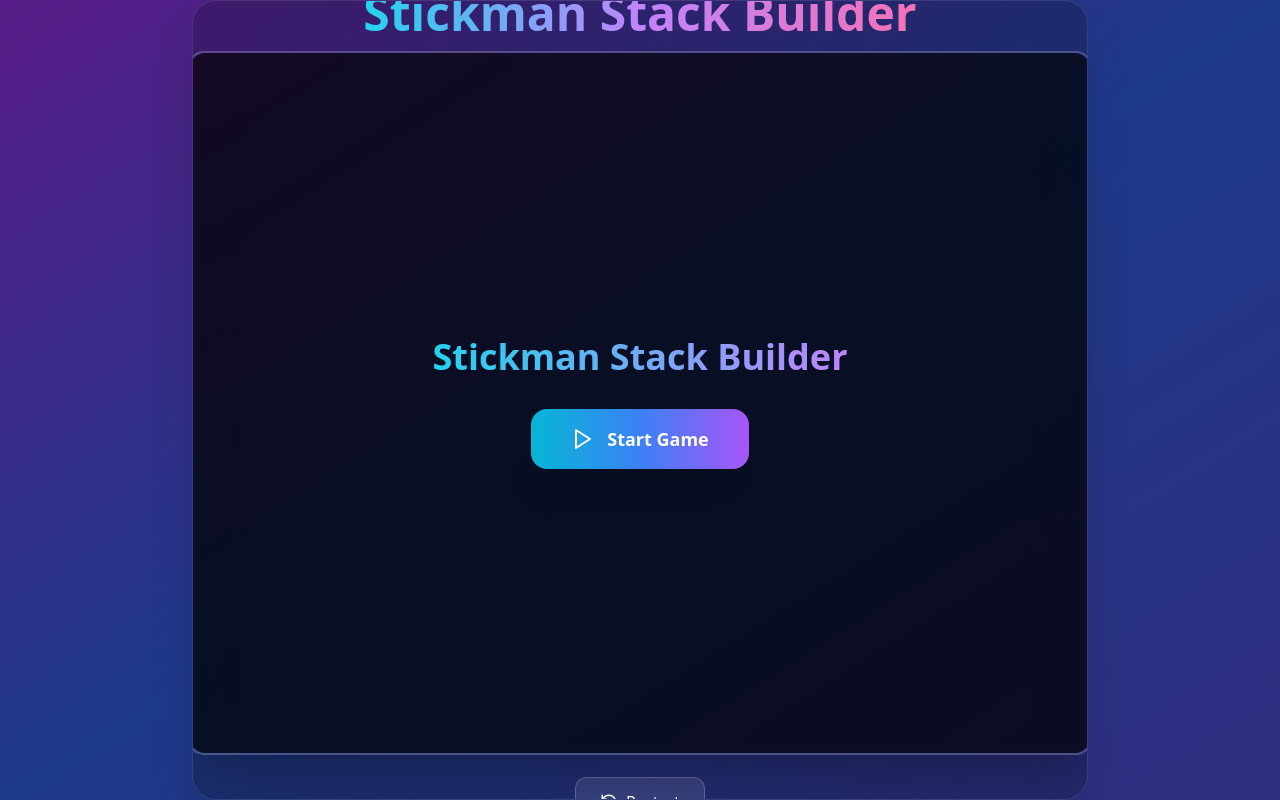
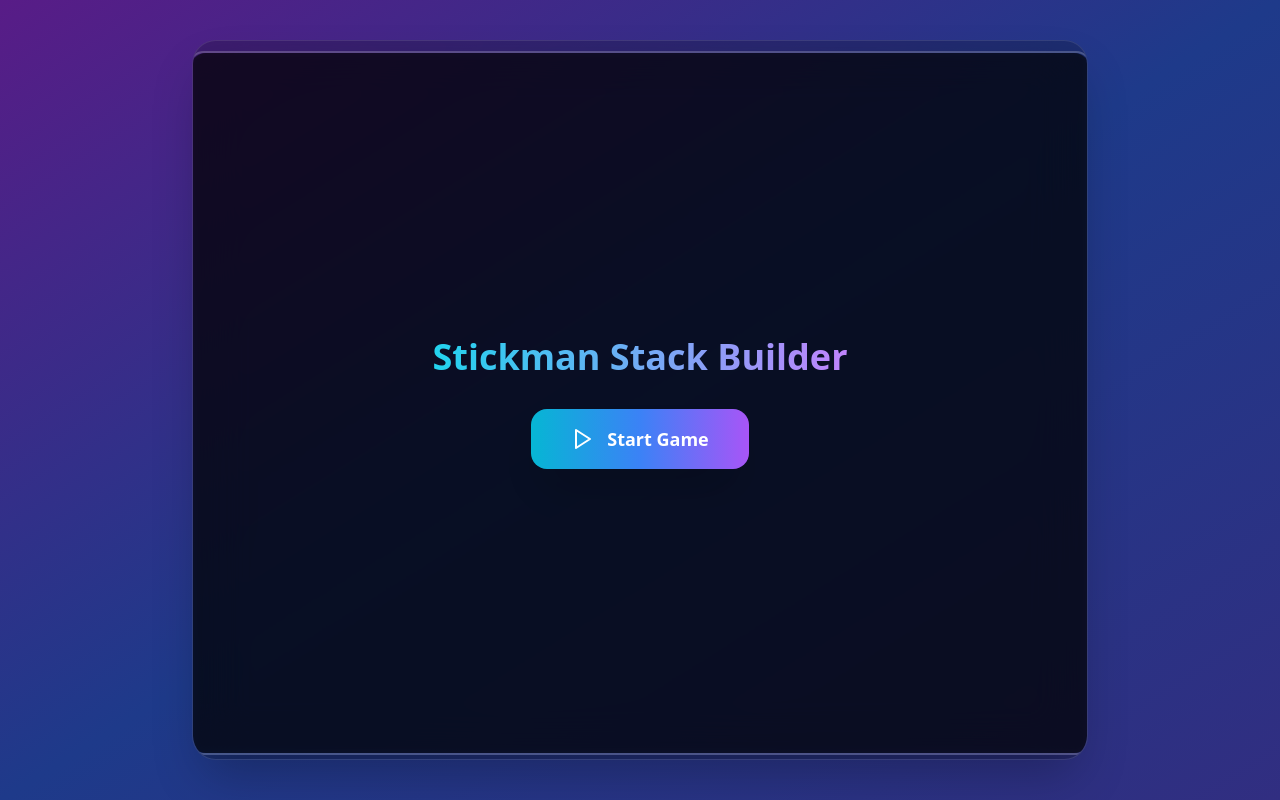
Before and after one commit to cammerbroscammerbro/poki, a React (Vite) app in the folder project/: page / in a window 1280 px wide. Built offline with nearby package versions, Linux system fonts and the light colour scheme.

Commit message:
Update StickmanStackBuilder.tsx

```diff
--- a/project/src/components/StickmanStackBuilder.tsx
+++ b/project/src/components/StickmanStackBuilder.tsx
@@ -76,6 +76,8 @@ const StickmanStackBuilder: React.FC = () => {
   const audioRef = useRef<HTMLAudioElement | null>(null);
   const jumpSfxRef = useRef<HTMLAudioElement | null>(null);
   const coinSfxRef = useRef<HTMLAudioElement | null>(null);
+  const playAreaRef = useRef<HTMLDivElement | null>(null);
+  const playAreaContainerRef = useRef<HTMLDivElement | null>(null);
 
   const [gameState, setGameState] = useState<'menu' | 'playing' | 'paused' | 'gameOver'>('menu');
   const [score, setScore] = useState(0);
@@ -470,16 +472,8 @@ const StickmanStackBuilder: React.FC = () => {
 
     // Render
     ctx.save();
-    // --- Apply camera vertical offset ---
-    ctx.translate(0, cameraY);
-
-    // Apply camera shake
-    if (gameStateRef.current.cameraShake > 0) {
-      ctx.translate(
-        (Math.random() - 0.5) * gameStateRef.current.cameraShake,
-        (Math.random() - 0.5) * gameStateRef.current.cameraShake
-      );
-    }
+    // --- REMOVE cameraY/camera-follow logic ---
+    // ctx.translate(0, cameraY); // REMOVE THIS LINE
 
     // Animated gradient background
     const gradient = ctx.createLinearGradient(0, 0, 0, CANVAS_HEIGHT);
@@ -839,6 +833,14 @@ const StickmanStackBuilder: React.FC = () => {
     }
   }
 
+  // --- Scroll play area up after every 10 blocks ---
+  useEffect(() => {
+    if (score > 0 && score % 100 === 0 && playAreaContainerRef.current) {
+      // Each 10 blocks = 100 points (10 per block)
+      playAreaContainerRef.current.scrollTop += 120; // Scroll up by 120px (tweak as needed)
+    }
+  }, [score]);
+
   return (
     <div className="min-h-screen h-screen w-screen flex flex-col items-center justify-center p-0 m-0 bg-gradient-to-br from-purple-900 via-blue-900 to-indigo-900 overflow-hidden">
       {/* Background music audio element */}
@@ -848,8 +850,9 @@ const StickmanStackBuilder: React.FC = () => {
       {/* Coin sound effect audio element */}
       <audio ref={coinSfxRef} src="/coin-recieved-230517.mp3" preload="auto" />
       <div
+        ref={playAreaContainerRef}
         className="bg-black/20 backdrop-blur-xl rounded-3xl p-0 shadow-2xl border border-white/10 max-w-4xl w-full flex flex-col items-center justify-center"
-        style={{ minHeight: '90vh', overflow: 'auto' }}
+        style={{ minHeight: '90vh', overflow: 'auto', maxHeight: '90vh' }}
       >
         <div className="text-center mb-4 mt-4">
           <h1 className="text-5xl font-bold bg-gradient-to-r from-cyan-400 via-purple-400 to-pink-400 bg-clip-text text-transparent mb-0">
```
